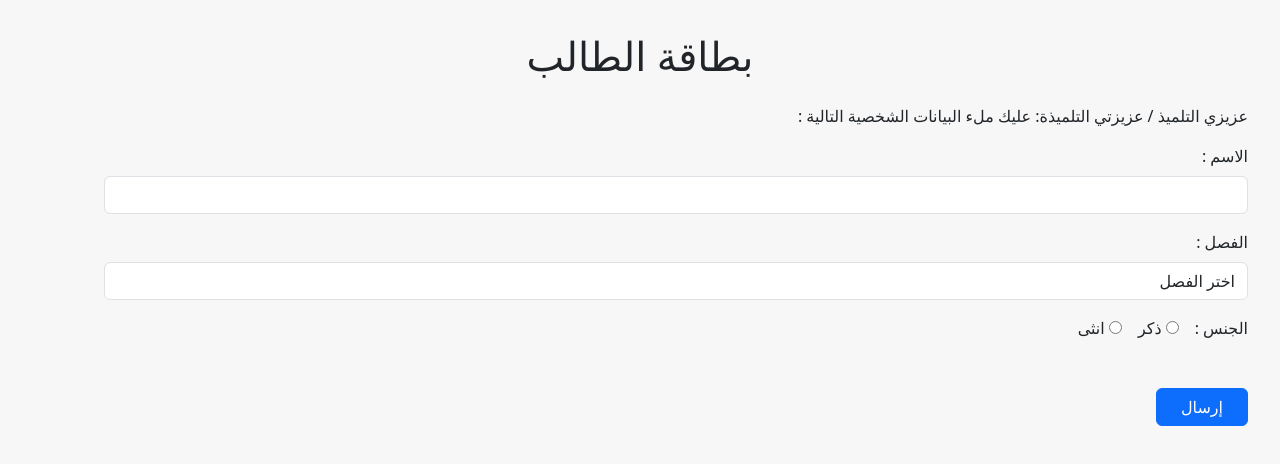
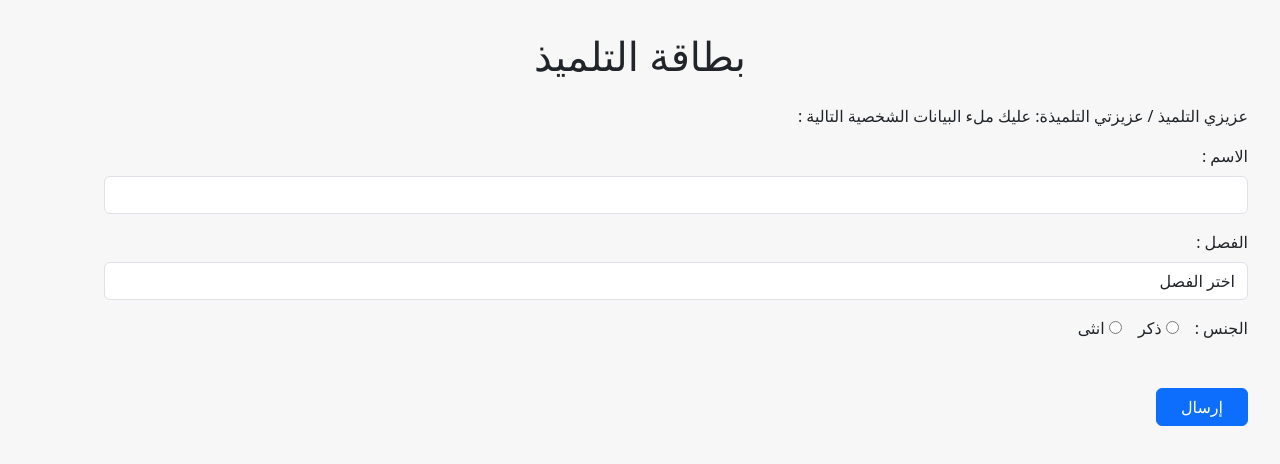
Before and after one commit to Usef-Assem/droob, a React (Create React App) app: page /StudentForm in a window 1280 px wide. Shown: the top 464 px of the page. Built offline with nearby package versions, Linux system fonts and the light colour scheme; sample sign-in values are in the browser's storage; a web font is replaced by a local one.

Commit message:
photo and text changed

```diff
--- a/src/components/Exams/IQExam.jsx
+++ b/src/components/Exams/IQExam.jsx
@@ -19,6 +19,7 @@ function IQExam() {
       try {
         const response = await axios.get(`https://doroob.info/public/api/${userId}/exam`);
         setExamData(response.data.data);
+        console.log(response.data.data);
       } catch (err) {
         console.log(err);
         setError("خطأ في تحميل البيانات. يرجى الانتهاء من الامتحان الاساسي اولا.");
--- a/src/components/Exams/ReadingExam.jsx
+++ b/src/components/Exams/ReadingExam.jsx
@@ -13,7 +13,6 @@ function ReadingExam() {
   const [error, setError] = useState(null);
   const [selectedAnswers, setSelectedAnswers] = useState({});
   const navigate = useNavigate();
-  // Check localStorage for success flag
   const isSuccess = localStorage.getItem("success") === "true";
 
   // Fetch data from the API
--- a/src/components/Home/Home.jsx
+++ b/src/components/Home/Home.jsx
@@ -1,7 +1,7 @@
 import React, { useEffect } from 'react';
 import style from './Home.module.css'; // Make sure the CSS is imported
 import cloud from '../../Assets/cloud.png';
-import girl from '../../Assets/girl.jpg';
+import girl from '../../Assets/girl.jpeg';
 import { Helmet } from "react-helmet";
 import AOS from 'aos';
 import 'aos/dist/aos.css'; // Import AOS styles
--- a/src/components/Navbar/Navbar.jsx
+++ b/src/components/Navbar/Navbar.jsx
@@ -8,7 +8,6 @@ import toast from 'react-hot-toast';
 function Navbar() {
   const [isLoading, setisLoading] = useState(false);
   const navigate = useNavigate();
-  const API_URL = process.env.REACT_APP_API_URL;
   const token = localStorage.getItem('Token');
 
   const handleLogout = async () => {
--- a/src/components/StudentForm/StudentForm.jsx
+++ b/src/components/StudentForm/StudentForm.jsx
@@ -29,10 +29,10 @@ function StudentForm() {
     <>
           <Helmet>
       <meta charSet="utf-8" />
-      <title>بطاقة الطالب</title>
+      <title>بطاقة التلميذ</title>
     </Helmet>
       <div className={`${style.Student} p-3`}>
-        <h1 className="text-center py-3">بطاقة الطالب</h1>
+        <h1 className="text-center py-3">بطاقة التلميذ</h1>
         <div className="d-flex flex-column align-items-end">
           <Formik
             initialValues={{
@@ -69,9 +69,9 @@ function StudentForm() {
                 <label htmlFor="level" className="mt-3">الفصل :</label>
                 <Field as="select" id="level" name="level" className="form-control mt-2">
                   <option value="" disabled>اختر الفصل</option>
-                  <option value="4">4</option>
-                  <option value="5">5</option>
-                  <option value="6">6</option>
+                  <option value="4">الصف الرابع الابتدائي</option>
+                  <option value="5">الصف الخامس الابتدائي</option>
+                  <option value="6">الصف السادس الابتدائي </option>
                 </Field>
                 {errors.level && touched.level && (
                   <div className="text-danger mt-1">{errors.level}</div>
```
Also changed, not shown: src/Assets/girl.jpeg (added), src/Assets/girl.jpg.
